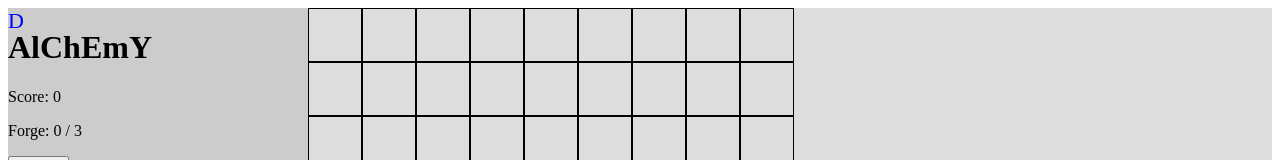
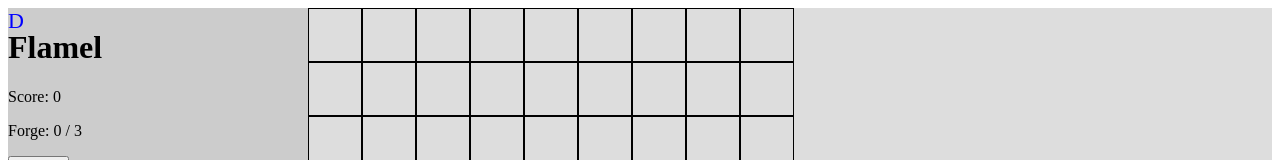
Before and after one commit to josiah-keller/flamel, a Vue app: page / in a window 1280 px wide. Shown: the top 160 px of the page. Built offline with nearby package versions, Linux system fonts and the light colour scheme.

Commit message:
Rename to Flamel

```diff
--- a/package.json
+++ b/package.json
@@ -1,5 +1,5 @@
 {
-  "name": "alchemy",
+  "name": "flamel",
   "version": "0.1.0",
   "private": true,
   "scripts": {
--- a/public/index.html
+++ b/public/index.html
@@ -5,11 +5,11 @@
     <meta http-equiv="X-UA-Compatible" content="IE=edge">
     <meta name="viewport" content="width=device-width,initial-scale=1.0">
     <link rel="icon" href="<%= BASE_URL %>favicon.ico">
-    <title>AlChEmY</title>
+    <title>Flamel</title>
   </head>
   <body>
     <noscript>
-      <strong>We're sorry but alchemy doesn't work properly without JavaScript enabled. Please enable it to continue.</strong>
+      <strong>We're sorry but Flamel doesn't work properly without JavaScript enabled. Please enable it to continue.</strong>
     </noscript>
     <div id="app"></div>
     <!-- built files will be auto injected -->
--- a/src/components/MainMenu.vue
+++ b/src/components/MainMenu.vue
@@ -1,6 +1,6 @@
 <template>
   <div class="main-menu">
-    <h1>AlChEmY</h1>
+    <h1>Flamel</h1>
     <button @click="startGame">Play</button>
   </div>
 </template>
--- a/src/components/StatusBar.vue
+++ b/src/components/StatusBar.vue
@@ -1,6 +1,6 @@
 <template>
   <div class="status-bar">
-    <h1>AlChEmY</h1>
+    <h1>Flamel</h1>
     <p>Score: {{ gameState.score }}</p>
     <p>Forge: {{ gameState.forge }} / {{ gameState.maxForges }}</p>
     <p><button @click="discard">Discard</button></p>
```
Also changed, not shown: 2 other files (tests, documents, lock files or other folders).
